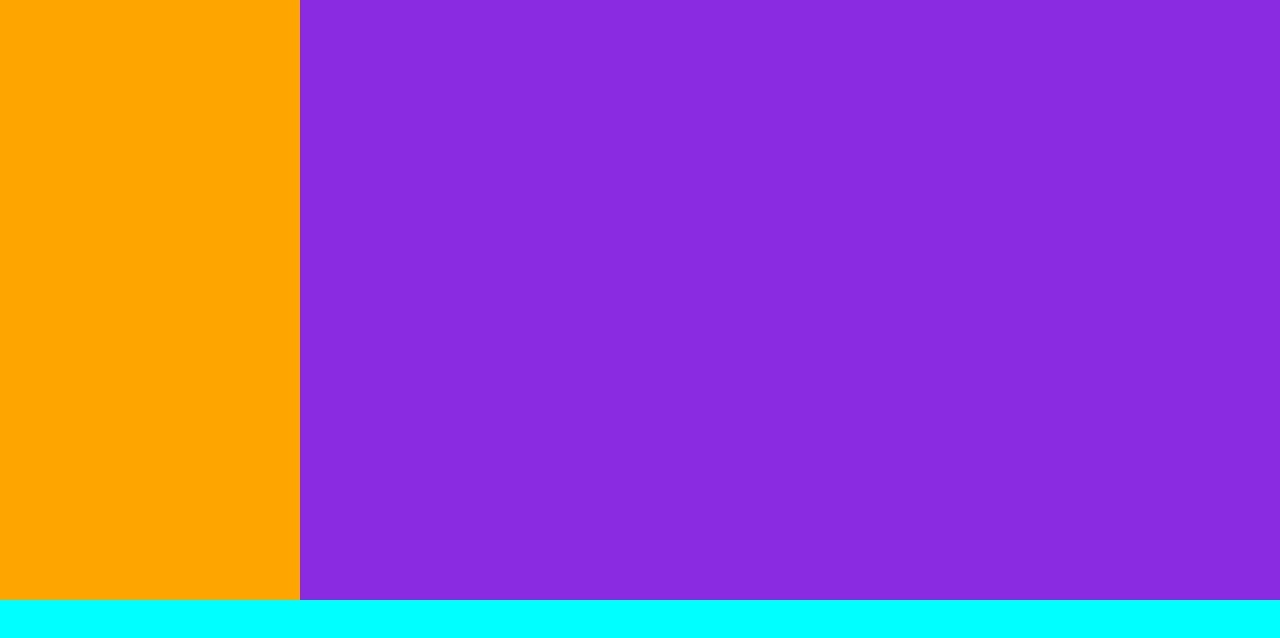
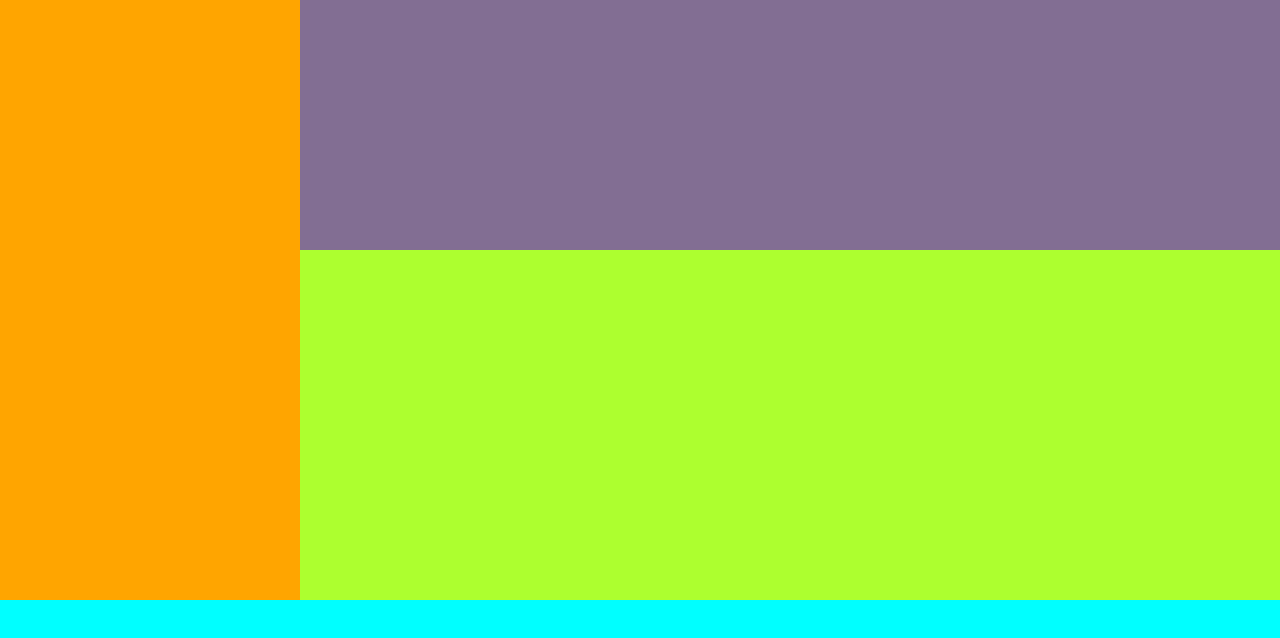
Before and after one commit to Domenico-Lo-Giudice/html-css-spotifyweb, a plain HTML site: page index.html in a window 1280 px wide. Drawn offline with Linux system fonts and the light colour scheme.

Commit message:
Add header + main

```diff
--- a/css/style.css
+++ b/css/style.css
@@ -1,23 +1,61 @@
 .top-content {
     width: 100%;
+
+    /* calcolo per rendere sempre visibile footer */
     height: calc(100vh - 200px);
+    /* calcolo per rendere sempre visibile footer */
+
     display: flex;
 }
 
 .footer {
     width: 100%;
     height: 200px;
+
+    /* DEBUG */
     background-color: aqua;
+    /* DEBUG */
 }
 
 .side-bar {
     width: 300px;
     height: 100%;
+
+    /* DEBUG */
     background-color: orange;
+    /* DEBUG */
 }
 
 .content {
     width: calc(100% - 300px);
     height: 100%;
+
+    /* DEBUG */
     background-color: blueviolet;
+    /* DEBUG */
+
+    position: relative;
+
 }
+
+.header {
+    height: 250px;
+    width: 100%;
+
+    /* DEBUG */
+    background-color: grey;
+    opacity: 80%;
+    /* DEBUG */
+
+    position: fixed;
+}
+
+.main {
+    margin-top: 250px;
+    width: 100%;
+    height: calc(100% - 250px);
+
+    /* DEBUG */
+    background-color: greenyellow;
+    /* DEBUG */
+}
--- a/index.html
+++ b/index.html
@@ -20,7 +20,12 @@
 
 	<section class="top-content">
 		<div class="side-bar"></div>
-		<div class="content"></div>
+		<div class="content">
+
+			<div class="header"></div>
+			<div class="main"></div>
+
+		</div>
 	</section>
 
 
```
